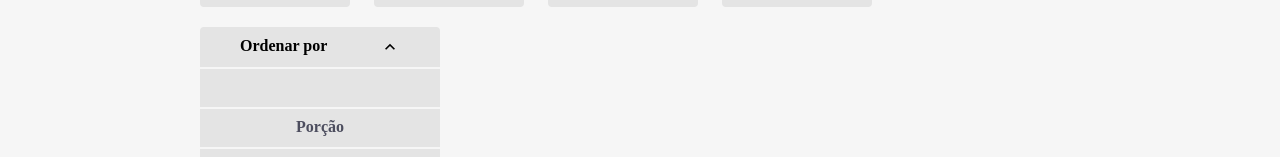
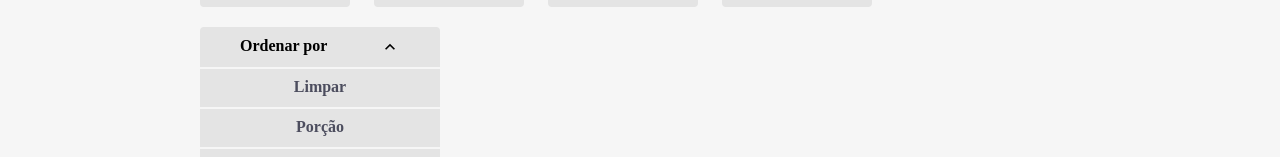
Before and after one commit to maria-baeta/ts-aluroni, a React (Create React App) app: page / in a window 1280 px wide. Both pictures are taken after a click on the button "Ordenar por". Shown: the part 657-814 px from the top of the page. Built offline with nearby package versions, Linux system fonts and the light colour scheme; a web font is replaced by a local one.

Commit message:
feat: Ordenador

```diff
--- a/src/pages/Menu/Components/Order/index.tsx
+++ b/src/pages/Menu/Components/Order/index.tsx
@@ -4,16 +4,29 @@ import { useState } from "react";
 import classNames from "classnames";
 import { MdKeyboardArrowDown, MdKeyboardArrowUp } from "react-icons/md";
 
-export const Order = () => {
+interface ORDERINTERFACE {
+  order: string;
+  setOrder: React.Dispatch<React.SetStateAction<string>>;
+}
+
+export const Order = ({ order, setOrder }: ORDERINTERFACE) => {
   const [open, setOpen] = useState(false);
+
+  const titleOrder =
+    order && options.find((option) => option.value === order)?.nome;
+
+  console.log(titleOrder);
 
   return (
     <button
-      className={styles.order}
+      className={classNames({
+        [styles.order]: true,
+        [styles["order--active"]]: order !== "",
+      })}
       onClick={() => setOpen(!open)}
       onBlur={() => setOpen(false)}
     >
-      <span>Ordenar por</span>
+      <span>{titleOrder || "Ordenar por"}</span>
       {open ? (
         <MdKeyboardArrowUp size={20} />
       ) : (
@@ -26,7 +39,11 @@ export const Order = () => {
         })}
       >
         {options.map((option) => (
-          <div className={styles.order__option} key={option.value}>
+          <div
+            className={styles.order__option}
+            key={option.value}
+            onClick={() => setOrder(option.value)}
+          >
             {option.nome}
           </div>
         ))}
--- a/src/pages/Menu/Components/Order/options.json
+++ b/src/pages/Menu/Components/Order/options.json
@@ -1,6 +1,6 @@
 [
   {
-    "nome": "",
+    "nome": "Limpar",
     "value": ""
   },
   {
--- a/src/pages/Menu/index.tsx
+++ b/src/pages/Menu/index.tsx
@@ -6,6 +6,7 @@ import { Search, Filters, Order } from "./Components";
 export const Menu = () => {
   const [search, setSearch] = useState("");
   const [filter, setFilter] = useState<number | null>(null);
+  const [order, setOrder] = useState("");
 
   return (
     <main>
@@ -20,7 +21,7 @@ export const Menu = () => {
         <Search search={search} setSearch={setSearch} />
         <div className={styles.menu__filters}>
           <Filters filter={filter} setFilter={setFilter} />
-          <Order />
+          <Order order={order} setOrder={setOrder} />
         </div>
       </section>
     </main>
```
